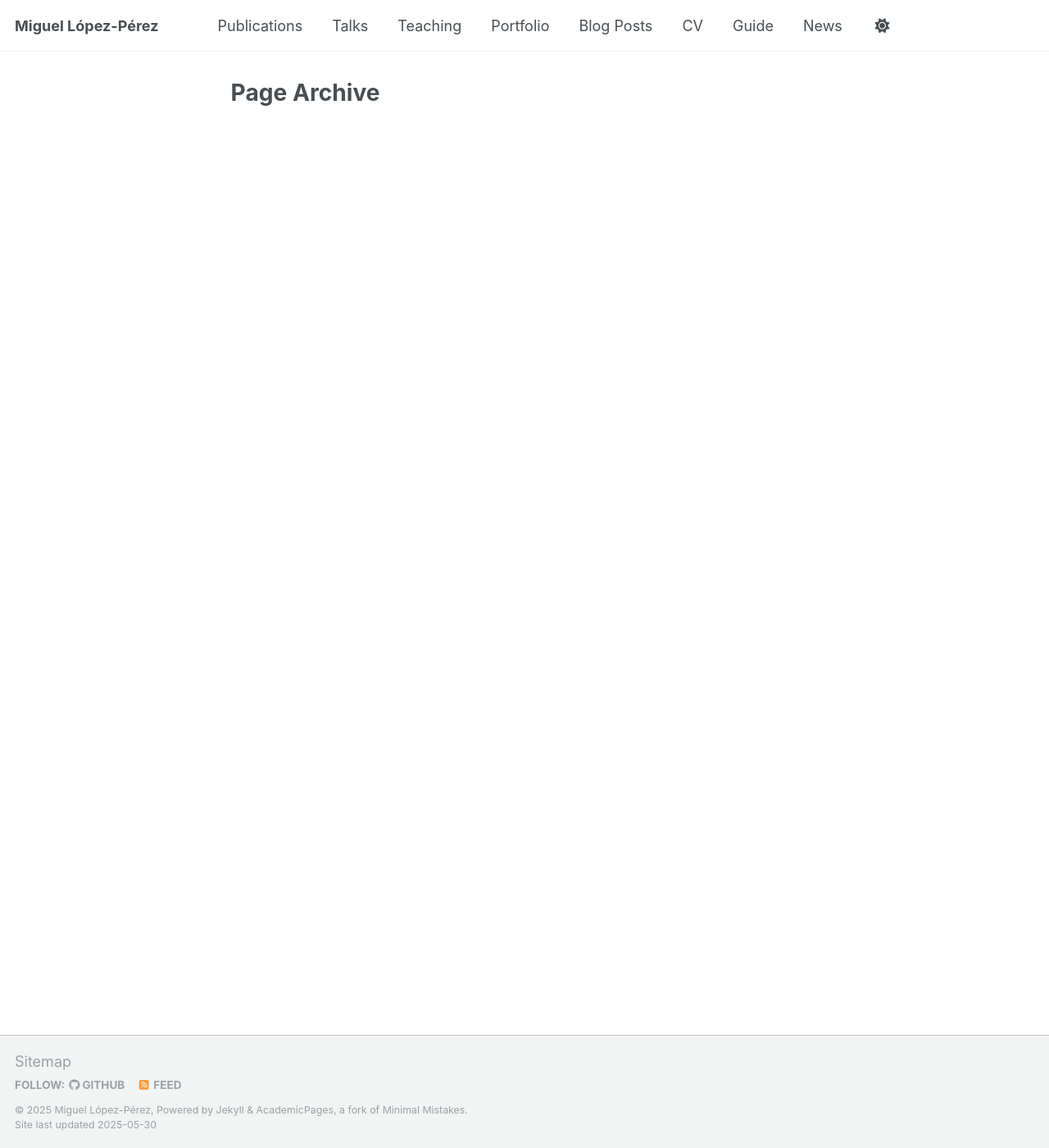
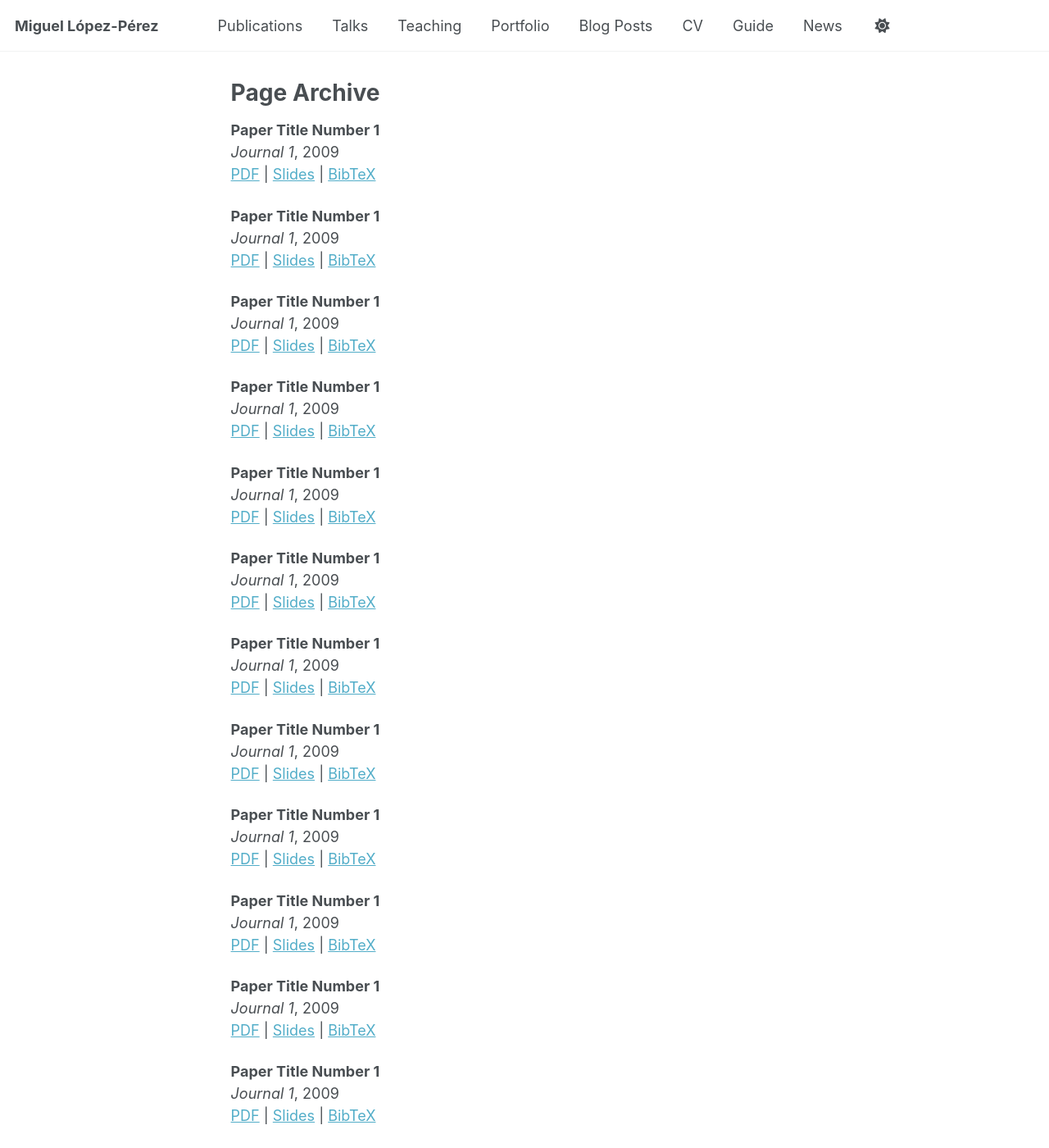
Before and after one commit to wizmik12/wizmik12.github.io, a Jekyll site: the page built from _pages/page-archive.html, in a window 1280 px wide and 1400 px high. Shown: the whole window at 82% size. Built offline with Jekyll 4.4.1, drawn with Linux system fonts in a browser that asks for light colours; some of the changed text lies outside the part shown.

Commit message:
Update archive-single.html

```diff
--- a/_includes/archive-single.html
+++ b/_includes/archive-single.html
@@ -12,6 +12,9 @@
   {% assign title = post.title %}
 {% endif %}
 
+<div class="publications-list">
+
+  {% for post in site.publications reversed %}
     {% if post.bibtexurl and post.paperurl %}
       <div class="publication__item">
         <p>
@@ -26,3 +29,6 @@
         </p>
       </div>
     {% endif %}
+  {% endfor %}
+
+</div>
```
Lines whose indentation alone changed are shown as unchanged.
